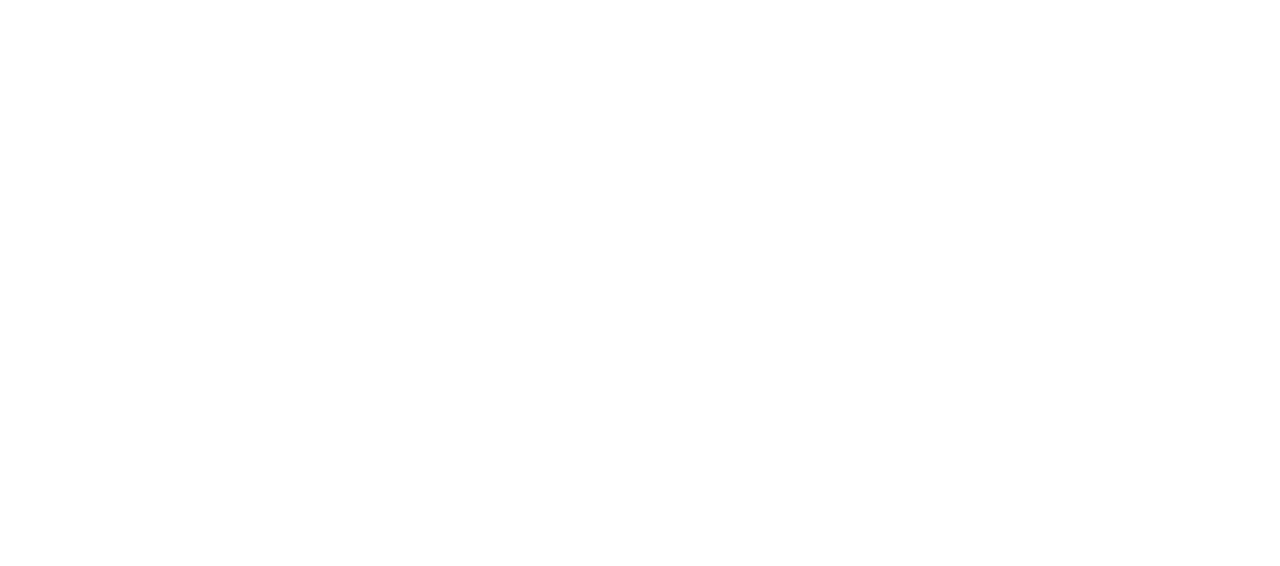
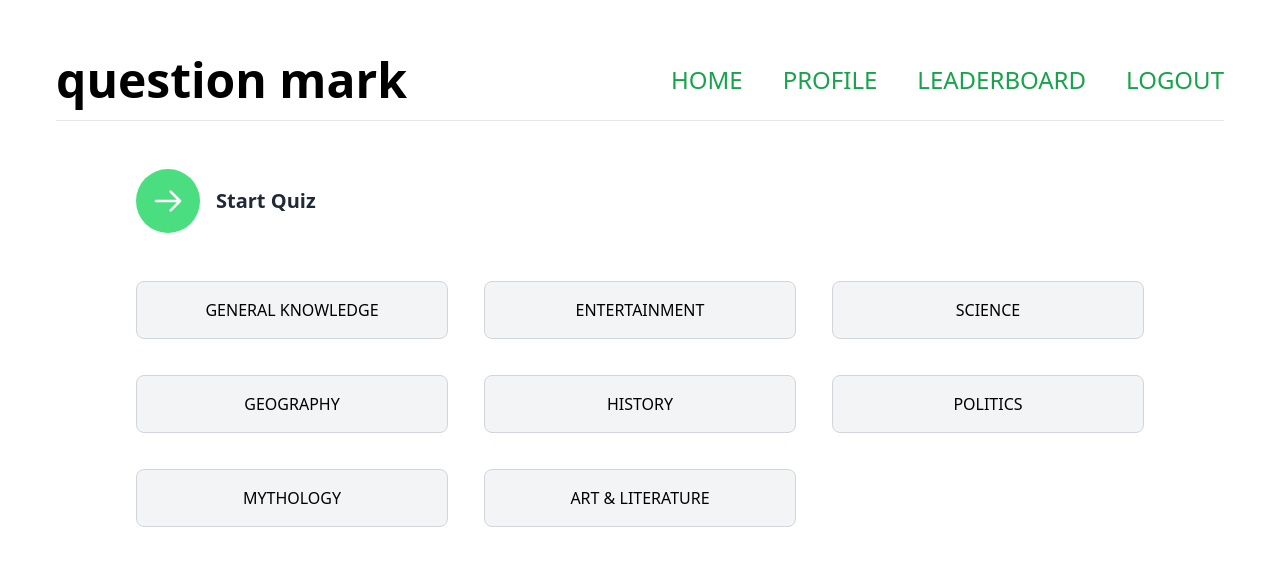
Before and after one commit to DevOpsApproachFall2024/amay-upasana-aarjoo-Final-Frontend, a React (Vite) app: page /quiz in a window 1280 px wide. Before the commit this address had no page. Shown: the top 566 px of the page. Built offline with nearby package versions, Linux system fonts and the light colour scheme.

Commit message:
feat: frontend Category page

```diff
--- a/src/App.jsx
+++ b/src/App.jsx
@@ -3,6 +3,7 @@
 import LoginPage from 'src/views/LoginPage';
 import RegisterPage from 'src/views/RegisterPage';
 import HomePage from 'src/views/HomePage';
+import CategoryPage from './views/CategoryPage';
 function App() {
   return (
     <Router>
@@ -10,6 +11,7 @@
         <Route path="/" element={<HomePage />} />
         <Route path="/login" element={<LoginPage />} />
         <Route path="/register" element={<RegisterPage />} />
+        <Route path="/quiz" element={<CategoryPage />} />
       </Routes>
     </Router>
   );
--- /dev/null
+++ b/src/components/Category.jsx
@@ -0,0 +1,9 @@
+const Category = ({ name }) => {
+  return (
+    <div className="text-center p-4 bg-gray-100 border border-gray-300 rounded-lg hover:bg-gray-200 cursor-pointer transition-colors duration-300">
+      <p className="font-medium">{name}</p>
+    </div>
+  );
+};
+
+export default Category;
--- /dev/null
+++ b/src/components/Navbar.jsx
@@ -0,0 +1,23 @@
+function Navbar() {
+  return (
+    <header className="flex justify-between items-center border-b pb-4">
+      <h1 className="text-5xl font-bold">question mark</h1>
+      <nav className="space-x-10">
+        <a href="/home" className="text-green-600 text-2xl ">
+          HOME
+        </a>
+        <a href="/profile" className="text-green-600 text-2xl ">
+          PROFILE
+        </a>
+        <a href="/leaderboard" className="text-green-600 text-2xl ">
+          LEADERBOARD
+        </a>
+        <a href="/logout" className="text-green-600 text-2xl ">
+          LOGOUT
+        </a>
+      </nav>
+    </header>
+  );
+}
+
+export default Navbar;
--- /dev/null
+++ b/src/views/CategoryPage.jsx
@@ -0,0 +1,57 @@
+// CategoryPage.jsx
+
+import Category from 'src/components/Category';
+import Navbar from 'src/components/Navbar';
+
+const categories = [
+  { id: 1, name: 'GENERAL KNOWLEDGE' },
+  { id: 2, name: 'ENTERTAINMENT' },
+  { id: 3, name: 'SCIENCE' },
+  { id: 4, name: 'GEOGRAPHY' },
+  { id: 5, name: 'HISTORY' },
+  { id: 6, name: 'POLITICS' },
+  { id: 7, name: 'MYTHOLOGY' },
+  { id: 8, name: 'ART & LITERATURE' },
+];
+
+const CategoryPage = () => {
+  return (
+    <div className="p-6">
+      <Navbar />
+      <div className="px-20">
+        <div className="mt-12">
+          {/* a long arrow */}
+          <div className="flex items-center mt-4">
+            <div className="w-16 h-16 bg-green-400 rounded-full flex justify-center items-center">
+              <svg
+                xmlns="http://www.w3.org/2000/svg"
+                className="h-8 w-8 text-white"
+                fill="none"
+                viewBox="0 0 24 24"
+                stroke="currentColor">
+                <path
+                  strokeLinecap="round"
+                  strokeLinejoin="round"
+                  strokeWidth={2}
+                  d="M14 5l7 7m0 0l-7 7m7-7H3"
+                />
+              </svg>
+            </div>
+            <p className="ml-4 text-gray-800">
+              <h1 className="text-xl font-semibold  text-gray-800">
+                Start Quiz
+              </h1>
+            </p>
+          </div>
+        </div>
+        <div className="grid grid-cols-3 gap-9 mt-12">
+          {categories.map((category) => (
+            <Category key={category.id} name={category.name} />
+          ))}
+        </div>
+      </div>
+    </div>
+  );
+};
+
+export default CategoryPage;
```
Also changed, not shown: vite.config.js (+4 -7 lines), docker-compose.yaml (line endings or trailing spaces).
